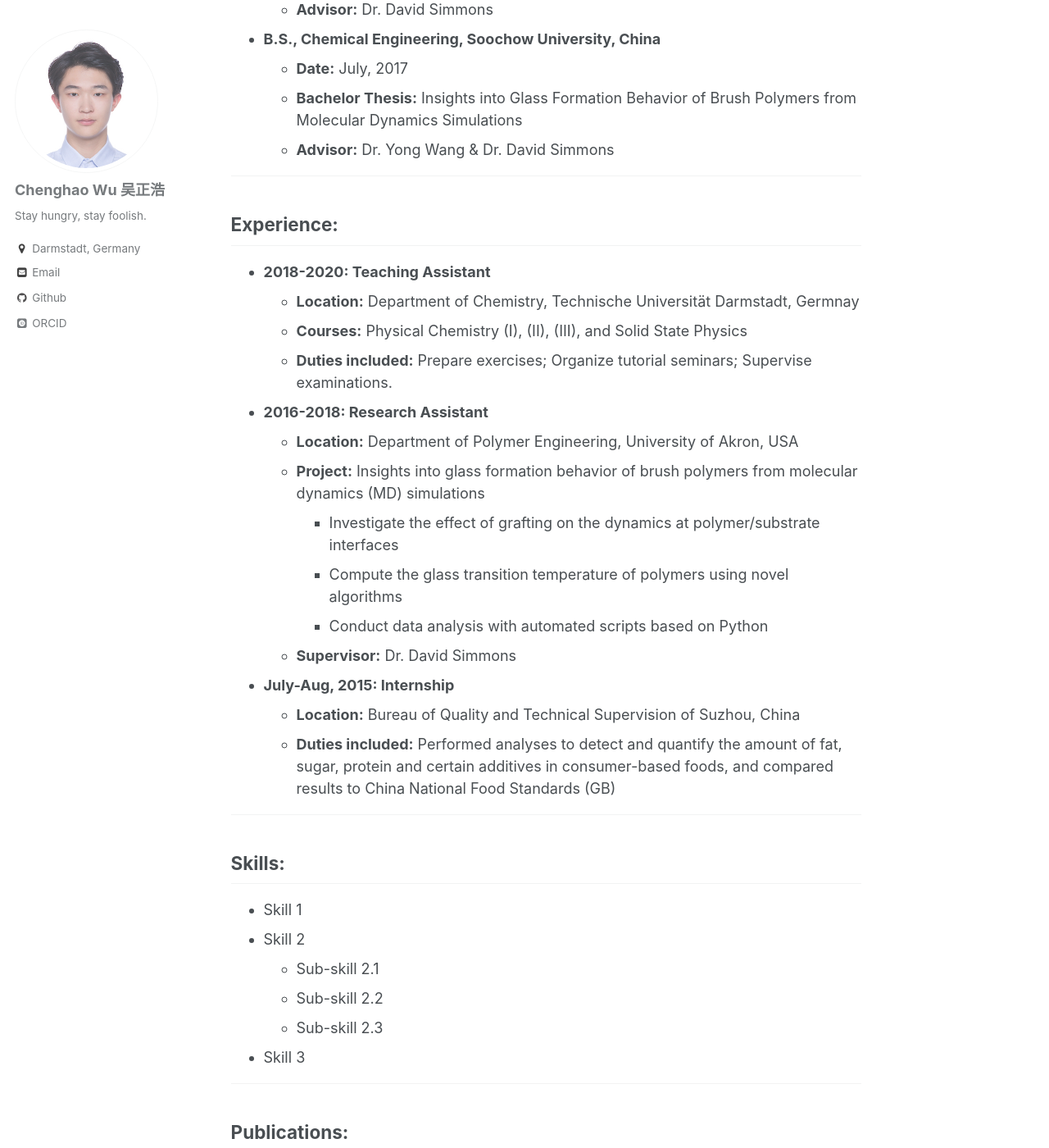
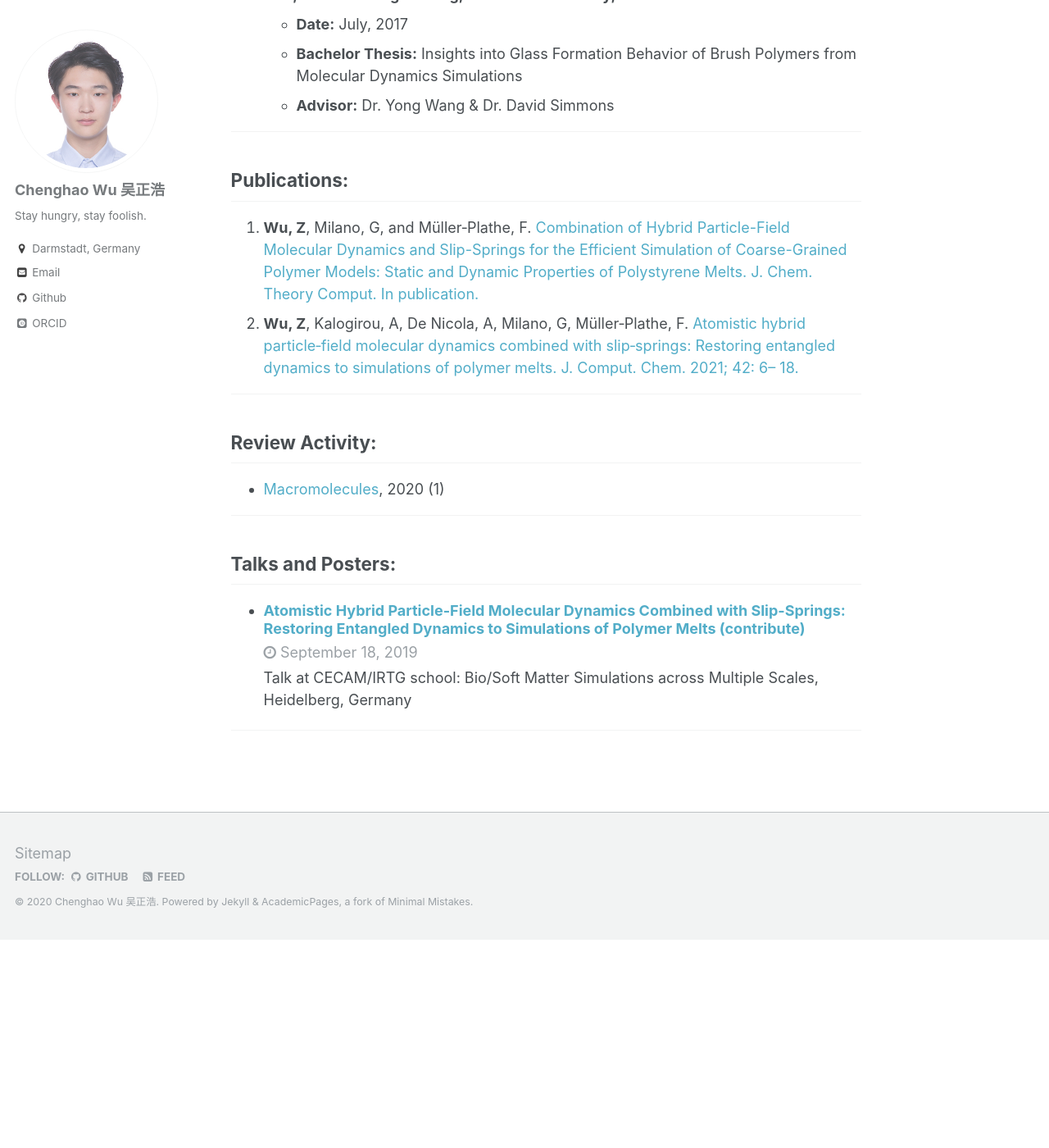
Before and after one commit to Chenghao-Wu/Chenghao-Wu.github.io, a Jekyll site: the page built from _pages/about.md, in a window 1280 px wide and 1400 px high, scrolled down 688 px. Shown: the whole window at 82% size. Built offline with Jekyll 4.4.1, drawn with Linux system fonts in a browser that asks for light colours; some web fonts are replaced; after the commit the page ends 1834 px from its top, so only the background shows below that; some of the changed text lies outside the part shown.

Commit message:
update 17

```diff
--- a/_pages/about.md
+++ b/_pages/about.md
@@ -10,9 +10,6 @@ redirect_from:
 
 
 <div style="text-align: center;font-size:30px;"><b>Zhenghao Wu</b></div>
-
-
-<div align="center">+49 152-3780-1179 |   Alarich-Weiss-Str. 8, Darmstadt 64287 | z.wu@theo.chemie.tu-darmstadt.de </div>
 
 ---
 
@@ -34,43 +31,10 @@ Education:
 
 ---
 
-Experience:
-------
-* **2018-2020: Teaching Assistant**
-  * **Location:** Department of Chemistry, Technische Universität Darmstadt, Germnay
-  * **Courses:** Physical Chemistry (I), (II), (III), and Solid State Physics
-  * **Duties included:** Prepare exercises; Organize tutorial seminars; Supervise examinations.
-
-* **2016-2018: Research Assistant**
-  * **Location:** Department of Polymer Engineering, University of Akron, USA
-  * **Project:** Insights into glass formation behavior of brush polymers from molecular dynamics (MD) simulations
-    * Investigate the effect of grafting on the dynamics at polymer/substrate interfaces
-    * Compute the glass transition temperature of polymers using novel algorithms
-    * Conduct data analysis with automated scripts based on Python
-  * **Supervisor:** Dr. David Simmons
-
-* **July-Aug, 2015: Internship**
-  * **Location:** Bureau of Quality and Technical Supervision of Suzhou, China
-  * **Duties included:** Performed analyses to detect and quantify the amount of fat, sugar, protein and certain additives in consumer-based foods, and compared results to China National Food Standards (GB)
-
----
-
-Skills:
-------
-* Skill 1
-* Skill 2
-  * Sub-skill 2.1
-  * Sub-skill 2.2
-  * Sub-skill 2.3
-* Skill 3
-
----
-
 Publications:
 ------
 1. **Wu, Z**, Milano, G, and Müller‐Plathe, F. [Combination of Hybrid Particle-Field Molecular Dynamics and Slip-Springs for the Efficient Simulation of Coarse-Grained Polymer Models: Static and Dynamic Properties of Polystyrene Melts. J. Chem. Theory Comput. In publication.](https://pubs.acs.org/doi/10.1021/acs.jctc.0c00954)
 2. **Wu, Z**, Kalogirou, A, De Nicola, A, Milano, G, Müller‐Plathe, F. [Atomistic hybrid particle‐field molecular dynamics combined with slip‐springs: Restoring entangled dynamics to simulations of polymer melts. J. Comput. Chem. 2021; 42: 6– 18.](https://onlinelibrary.wiley.com/doi/10.1002/jcc.26428)
-
 
 ---
 
@@ -88,8 +52,3 @@ Talks and Posters:
   {% endfor %}</ul>
 
 ---
-
-
-Service and leadership:
-------
-* Currently signed in to 43 different slack teams
```
